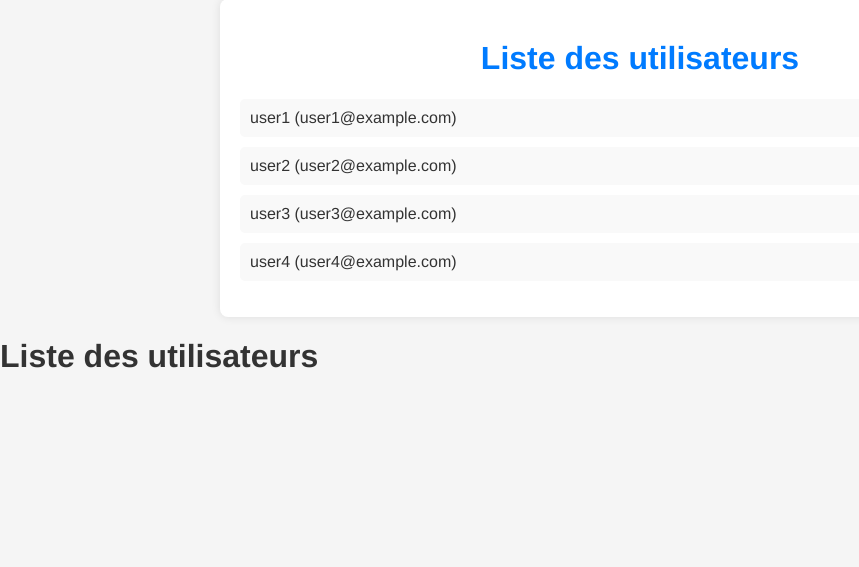
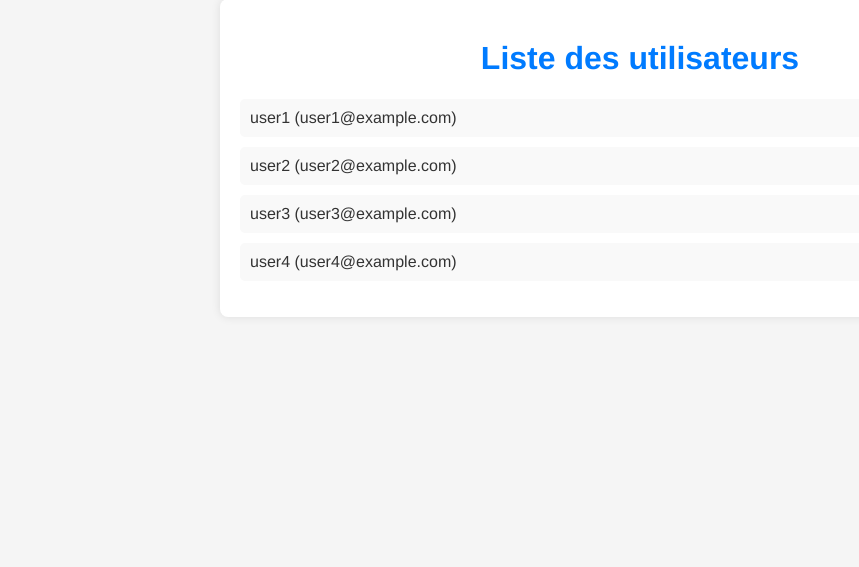
Before and after one commit to Grubin42/Camagru, a PHP site: page / in a window 1280 px wide. Shown: the part 160-727 px from the top of the page, without its empty margins (0-859 px from the left). Run offline with PHP 8.4, Linux system fonts and the light colour scheme; data comes from the database, SQL or seed files in the repository; some libraries are stand-ins or nearby versions.

Commit message:
fix: dockerfile franckenphp

```diff
--- a/app/Presentation/Views/Home/index.php
+++ b/app/Presentation/Views/Home/index.php
@@ -10,4 +10,3 @@
 <div>
     <?php include(__DIR__ . "/../Users/Components/ListUsers.php") ?>
 </div>
-<h1>Liste des utilisateurs</h1>
```
Also changed, not shown: 1 other file.
